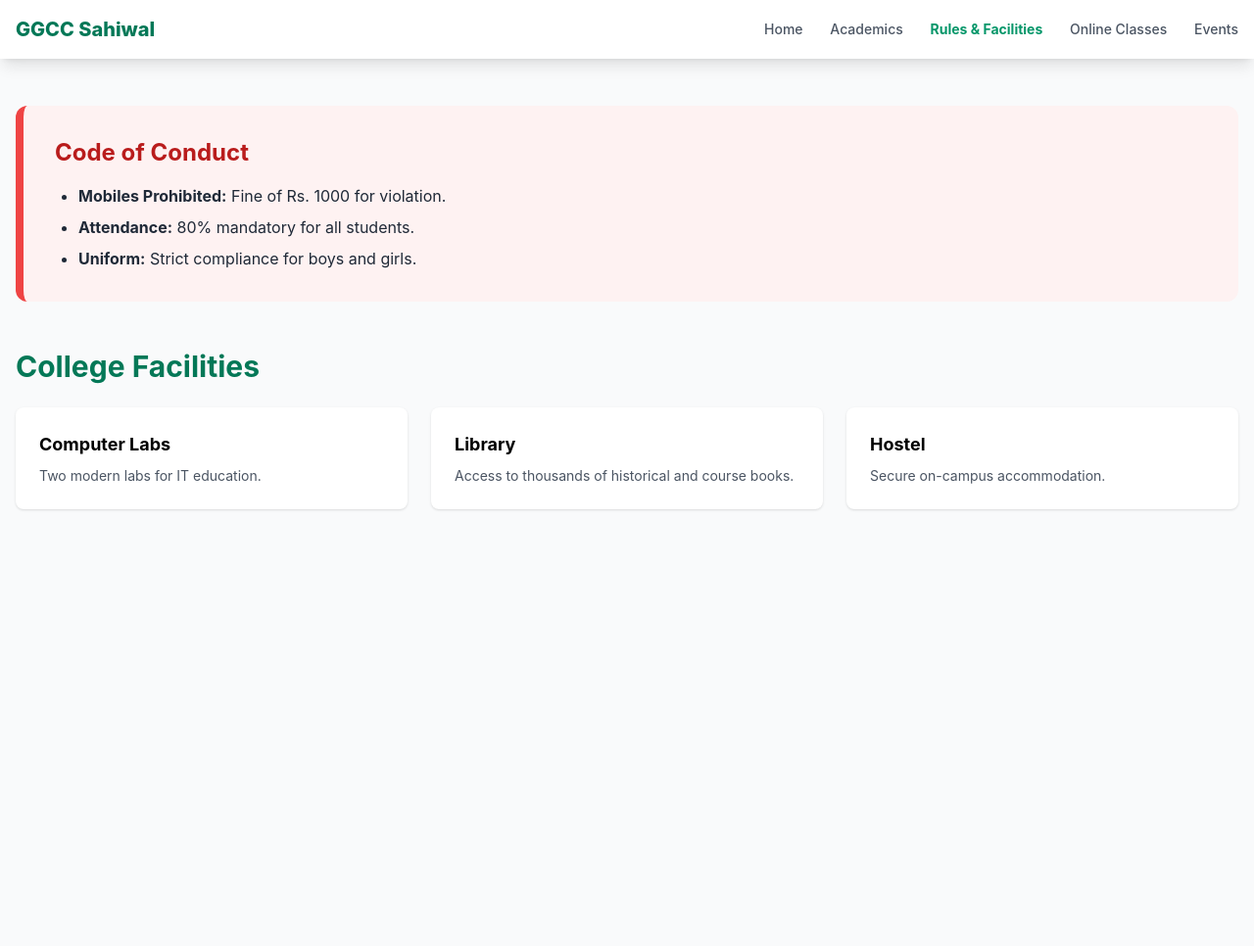
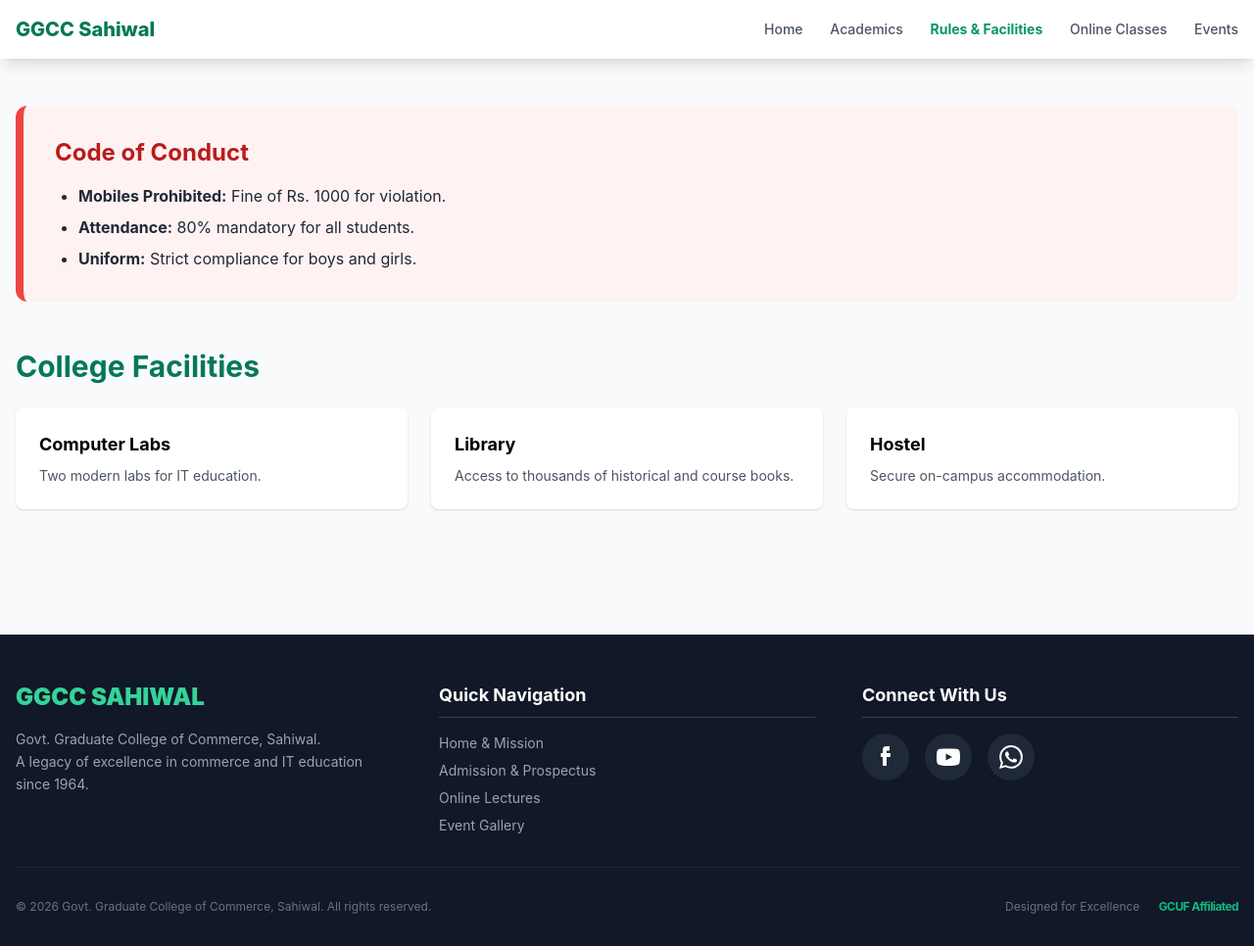
Before and after one commit to ggccswl/ggccswl, a plain HTML site: page conduct.html in a window 1280 px wide. Shown: the whole page at 98% size. Before the commit the page ends 800 px from the top, so only its background shows below. Drawn offline with nearby package versions, Linux system fonts and the light colour scheme.

Commit message:
Update conduct.html

```diff
--- a/conduct.html
+++ b/conduct.html
@@ -48,5 +48,52 @@
             </div>
         </div>
     </main>
+<footer class="bg-gray-900 text-white pt-12 pb-8 mt-20">
+        <div class="max-w-7xl mx-auto px-4">
+            <div class="grid grid-cols-1 md:grid-cols-3 gap-12 mb-8">
+
+                <div>
+                    <h3 class="text-2xl font-black text-emerald-400 mb-4">GGCC SAHIWAL</h3>
+                    <p class="text-gray-400 text-sm leading-relaxed">
+                        Govt. Graduate College of Commerce, Sahiwal. <br>
+                        A legacy of excellence in commerce and IT education since 1964.
+                    </p>
+                </div>
+
+                <div>
+                    <h4 class="text-lg font-bold mb-4 border-b border-gray-700 pb-2">Quick Navigation</h4>
+                    <ul class="space-y-2 text-sm text-gray-400">
+                        <li><a href="index.html" class="hover:text-emerald-400 transition">Home & Mission</a></li>
+                        <li><a href="academics.html" class="hover:text-emerald-400 transition">Admission & Prospectus</a></li>
+                        <li><a href="online-classes.html" class="hover:text-emerald-400 transition">Online Lectures</a></li>
+                        <li><a href="events.html" class="hover:text-emerald-400 transition">Event Gallery</a></li>
+                    </ul>
+                </div>
+
+                <div>
+                    <h4 class="text-lg font-bold mb-4 border-b border-gray-700 pb-2">Connect With Us</h4>
+                    <div class="flex space-x-4">
+                        <a href="https://facebook.com/your-college-page" class="bg-gray-800 p-3 rounded-full hover:bg-blue-600 transition group">
+                            <svg class="w-6 h-6 fill-current" viewBox="0 0 24 24"><path d="M9 8H7v4h2v9h4v-9h3.6l.4-4H13V6.7c0-.8.4-1.2 1.1-1.2H16V1h-3.3C10.1 1 9 2.5 9 4.8V8z"/></svg>
+                        </a>
+                        <a href="https://youtube.com/your-college-channel" class="bg-gray-800 p-3 rounded-full hover:bg-red-600 transition">
+                            <svg class="w-6 h-6 fill-current" viewBox="0 0 24 24"><path d="M23.5 6.2c-.3-1.1-1.1-1.9-2.2-2.2C19.3 3.5 12 3.5 12 3.5s-7.3 0-9.3.5c-1.1.3-1.9 1.1-2.2 2.2C0 8.2 0 12 0 12s0 3.8.5 5.8c.3 1.1 1.1 1.9 2.2 2.2 2 1 9.3 1 9.3 1s7.3 0 9.3-1c1.1-.3 1.9-1.1 2.2-2.2.5-2 .5-5.8.5-5.8s0-3.8-.5-5.8zM9.5 15.5V8.5l6.5 3.5-6.5 3.5z"/></svg>
+                        </a>
+                        <a href="https://wa.me/923001234567" class="bg-gray-800 p-3 rounded-full hover:bg-green-500 transition">
+                            <svg class="w-6 h-6 fill-current" viewBox="0 0 24 24"><path d="M17.472 14.382c-.297-.149-1.758-.867-2.03-.967-.273-.099-.471-.148-.67.15-.197.297-.767.966-.94 1.164-.173.199-.347.223-.644.075-.297-.15-1.255-.463-2.39-1.475-.883-.788-1.48-1.761-1.653-2.059-.173-.297-.018-.458.13-.606.134-.133.298-.347.446-.52.149-.174.198-.298.298-.497.099-.198.05-.371-.025-.52-.075-.149-.669-1.612-.916-2.207-.242-.579-.487-.5-.669-.51-.173-.008-.371-.01-.57-.01-.198 0-.52.074-.792.372-.272.297-1.04 1.016-1.04 2.479 0 1.462 1.065 2.875 1.213 3.074.149.198 2.096 3.2 5.077 4.487.709.306 1.262.489 1.694.625.712.227 1.36.195 1.871.118.571-.085 1.758-.719 2.006-1.413.248-.694.248-1.289.173-1.413-.074-.124-.272-.198-.57-.347m-5.421 7.403h-.004a9.87 9.87 0 01-5.031-1.378l-.361-.214-3.741.982.998-3.648-.235-.374a9.86 9.86 0 01-1.51-5.26c.001-5.45 4.436-9.884 9.888-9.884 2.64 0 5.122 1.03 6.988 2.898a9.825 9.825 0 012.893 6.994c-.003 5.45-4.438 9.884-9.885 9.884m8.413-18.297A11.815 11.815 0 0012.05 0C5.495 0 .16 5.335.157 11.892c0 2.096.547 4.142 1.588 5.945L.057 24l6.305-1.654a11.882 11.882 0 005.683 1.448h.005c6.554 0 11.89-5.335 11.893-11.893a11.821 11.821 0 00-3.48-8.413z"/></svg>
+                        </a>
+                    </div>
+                </div>
+            </div>
+
+            <div class="border-t border-gray-800 pt-8 flex flex-col md:flex-row justify-between items-center text-xs text-gray-500">
+                <p>&copy; 2026 Govt. Graduate College of Commerce, Sahiwal. All rights reserved.</p>
+                <div class="mt-4 md:mt-0 space-x-4">
+                    <span>Designed for Excellence</span>
+                    <span class="text-emerald-500 font-bold tracking-tighter">GCUF Affiliated</span>
+                </div>
+            </div>
+        </div>
+    </footer>
 </body>
 </html>
```
